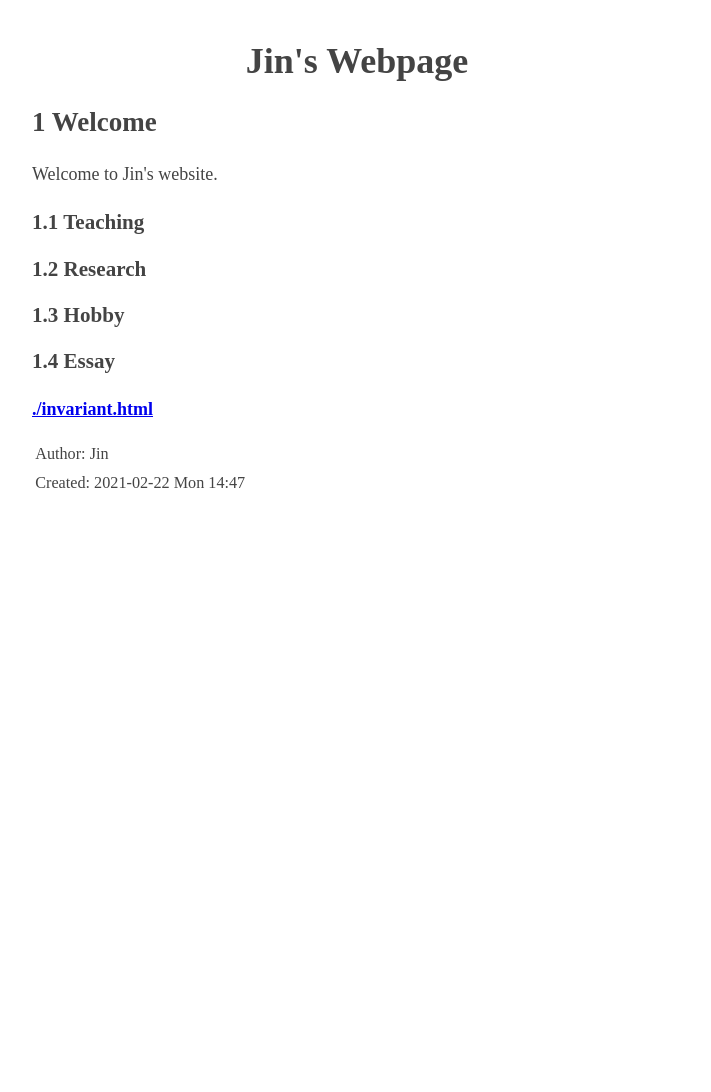
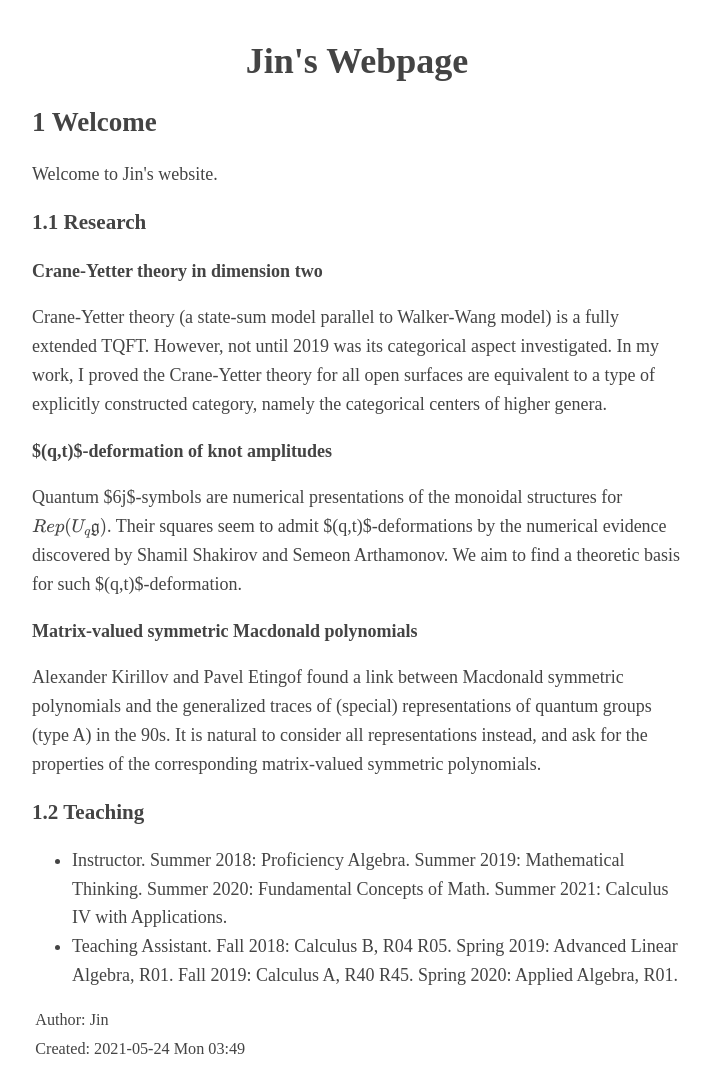
Before and after one commit to jcguu95/jcguu95.github.io, a plain HTML site: page index.html in a window 1280 px wide. Shown: the whole page, without its empty margins (283-994 px from the left). Before the commit the page ends 800 px from the top, so only its background shows below. Drawn offline with nearby package versions, Linux system fonts and the light colour scheme; some packages are replaced by stand-ins of ours.

Commit message:
update content (teaching+research)

```diff
--- a/index.html
+++ b/index.html
@@ -3,12 +3,12 @@
 "http://www.w3.org/TR/xhtml1/DTD/xhtml1-strict.dtd">
 <html xmlns="http://www.w3.org/1999/xhtml" lang="" xml:lang="">
 <head>
-<!-- 2021-02-22 Mon 14:47 -->
+<!-- 2021-05-24 Mon 03:49 -->
 <meta http-equiv="Content-Type" content="text/html;charset=utf-8" />
 <meta name="viewport" content="width=device-width, initial-scale=1" />
 <title>Jin's Webpage</title>
-<meta name="generator" content="Org mode" />
 <meta name="author" content="Jin" />
+<meta name="generator" content="Org Mode" />
 <style type="text/css">
  <!--/*--><![CDATA[/*><!--*/
   .title  { text-align: center;
@@ -216,6 +216,28 @@
     /*]]>*///-->
 // @license-end
 </script>
+<script type="text/x-mathjax-config">
+    MathJax.Hub.Config({
+        displayAlign: "center",
+        displayIndent: "0em",
+
+        "HTML-CSS": { scale: 100,
+                        linebreaks: { automatic: "false" },
+                        webFont: "TeX"
+                       },
+        SVG: {scale: 100,
+              linebreaks: { automatic: "false" },
+              font: "TeX"},
+        NativeMML: {scale: 100},
+        TeX: { equationNumbers: {autoNumber: "AMS"},
+               MultLineWidth: "85%",
+               TagSide: "right",
+               TagIndent: ".8em"
+             }
+});
+</script>
+<script type="text/javascript"
+        src="https://cdnjs.cloudflare.com/ajax/libs/mathjax/2.7.0/MathJax.js?config=TeX-AMS_HTML"></script>
 </head>
 <body>
 <div id="content">
@@ -229,31 +251,68 @@ Welcome to Jin's website.
 </p>
 </div>
 
-<div id="outline-container-org0f8ae53" class="outline-3">
-<h3 id="org0f8ae53"><span class="section-number-3">1.1</span> Teaching</h3>
+<div id="outline-container-orgaa36c19" class="outline-3">
+<h3 id="orgaa36c19"><span class="section-number-3">1.1</span> Research</h3>
+<div class="outline-text-3" id="text-1-1">
+<p>
+<b>Crane-Yetter theory in dimension two</b>
+</p>
+
+<p>
+Crane-Yetter theory (a state-sum model parallel to Walker-Wang
+model) is a fully extended TQFT. However, not until 2019 was
+its categorical aspect investigated. In my work, I proved the
+Crane-Yetter theory for all open surfaces are equivalent to a
+type of explicitly constructed category, namely the categorical
+centers of higher genera.
+</p>
+
+<p>
+<b>$(q,t)$-deformation of knot amplitudes</b>
+</p>
+
+<p>
+Quantum $6j$-symbols are numerical presentations of the
+monoidal structures for \(Rep(U_{q}\mathfrak{g})\). Their squares
+seem to admit $(q,t)$-deformations by the numerical evidence
+discovered by Shamil Shakirov and Semeon Arthamonov. We aim to
+find a theoretic basis for such $(q,t)$-deformation.
+</p>
+
+<p>
+<b>Matrix-valued symmetric Macdonald polynomials</b>
+</p>
+
+<p>
+Alexander Kirillov and Pavel Etingof found a link between
+Macdonald symmetric polynomials and the generalized traces of
+(special) representations of quantum groups (type A) in the
+90s. It is natural to consider all representations instead, and
+ask for the properties of the corresponding matrix-valued
+symmetric polynomials.
+</p>
+</div>
 </div>
 
-<div id="outline-container-orgaa36c19" class="outline-3">
-<h3 id="orgaa36c19"><span class="section-number-3">1.2</span> Research</h3>
-</div>
+<div id="outline-container-org0f8ae53" class="outline-3">
+<h3 id="org0f8ae53"><span class="section-number-3">1.2</span> Teaching</h3>
+<div class="outline-text-3" id="text-1-2">
+<ul class="org-ul">
+<li>Instructor. Summer 2018: Proficiency Algebra. Summer 2019:
+Mathematical Thinking. Summer 2020: Fundamental Concepts of
+Math. Summer 2021: Calculus IV with Applications.</li>
 
-<div id="outline-container-org00b7dea" class="outline-3">
-<h3 id="org00b7dea"><span class="section-number-3">1.3</span> Hobby</h3>
-</div>
-
-<div id="outline-container-org43c4523" class="outline-3">
-<h3 id="org43c4523"><span class="section-number-3">1.4</span> Essay</h3>
-<div class="outline-text-3" id="text-1-4">
-<p>
-<a href="./invariant.html">./invariant.html</a>
-</p>
+<li>Teaching Assistant. Fall 2018: Calculus B, R04 R05. Spring
+2019: Advanced Linear Algebra, R01. Fall 2019: Calculus A, R40
+R45. Spring 2020: Applied Algebra, R01.</li>
+</ul>
 </div>
 </div>
 </div>
 </div>
 <div id="postamble" class="status">
 <p class="author">Author: Jin</p>
-<p class="date">Created: 2021-02-22 Mon 14:47</p>
+<p class="date">Created: 2021-05-24 Mon 03:49</p>
 </div>
 </body>
 </html>
```
Also changed, not shown: invariant.html (+3 -3 lines), sitemap.html (+5 -5 lines), 2 other files.
